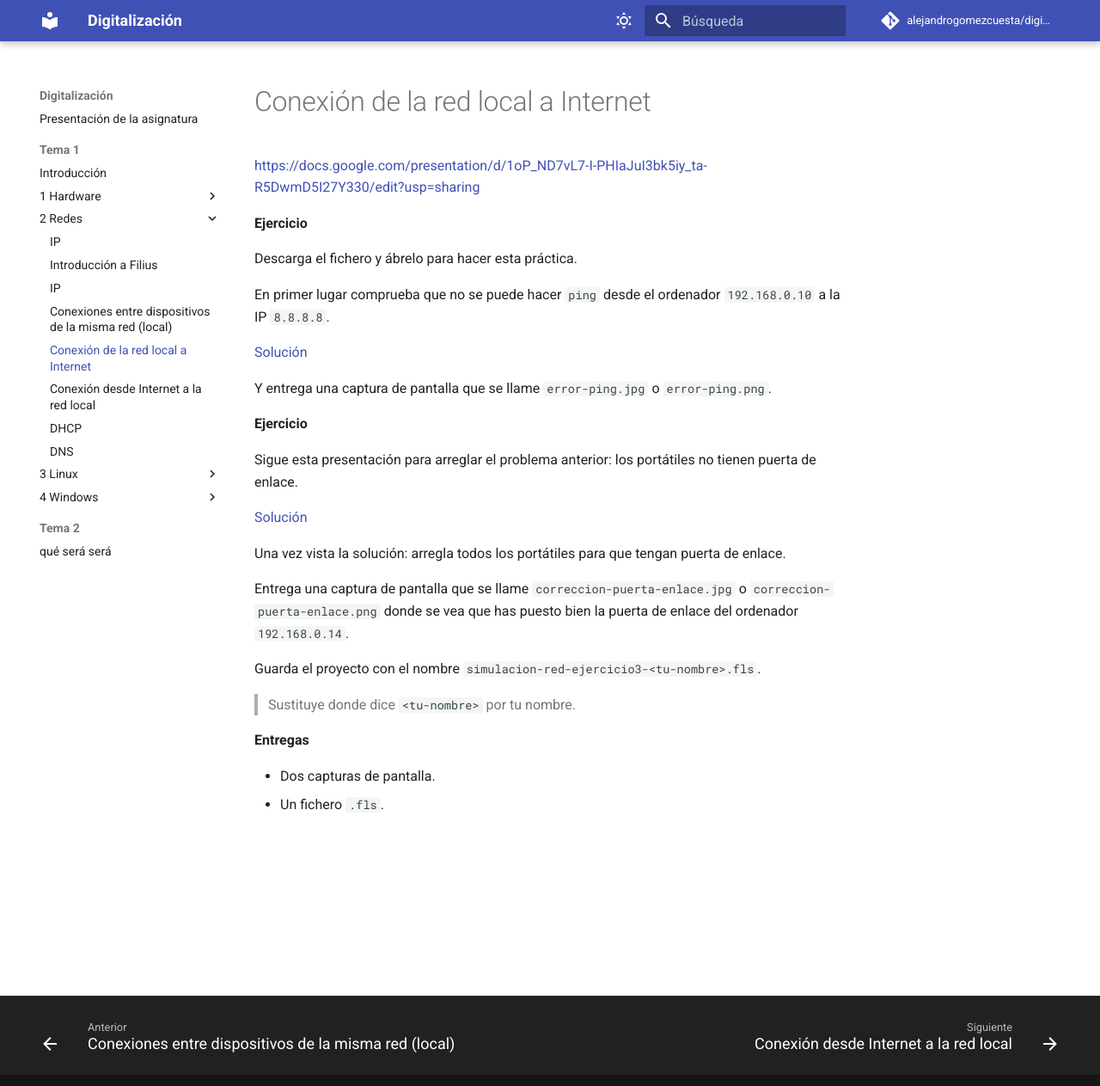
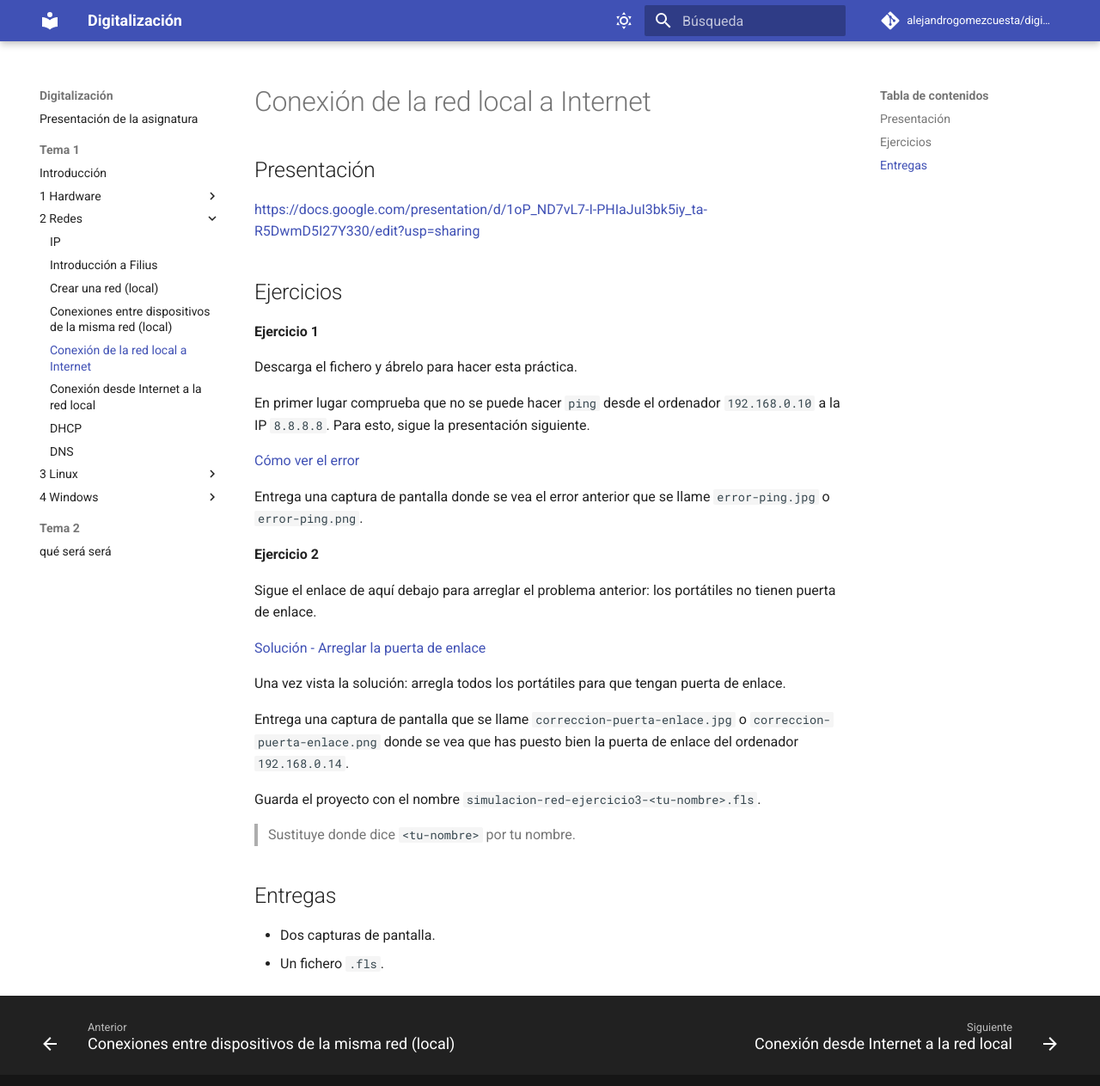
Before and after one commit to alejandrogomezcuesta/digitalizacion, an MkDocs documentation site: the page built from docs/tema 1/2-Redes/05-conexion-red-local-a-internet.md, in a window 1280 px wide and 1274 px high. Shown: the top 1263 px of the window at 86% size. Built offline with MkDocs 1.6.1 and Material for MkDocs 9.7.7, drawn with Linux system fonts in a browser that asks for light colours; comment, search, counter and statistics services are not loaded.

Commit message:
Correcciones de errores varias

```diff
--- a/docs/tema 1/2-Redes/03-como-se-crea-una-red-local.md
+++ b/docs/tema 1/2-Redes/03-como-se-crea-una-red-local.md
@@ -1,11 +1,11 @@
-# IP
+# Crear una red (local)
 
-**Presentación**
+## Presentación
 
 <https://docs.google.com/presentation/d/1CeZjAEcxtNCsZS6vtlDMavmGLh6Ov88U9WoGzldMldY>
 
 
-**Ejercicios**
+## Ejercicio
 
 Vamos a crear un proyecto de Filius donde creemos una red local como la de la presentación.
 
@@ -17,7 +17,7 @@ Guarda el proyecto como `simulacion-red-ejercicio1-<tu-nombre>.fls` y haz una ca
 
 [Solución](https://docs.google.com/presentation/d/1IPwk0OV2hL5XtjBNRCvuPKv3ZnMrOa-akxTbXmvxZu0/edit?usp=sharing)
 
-**Entregas**
+## Entregas
 
 - Una captura de pantalla.
 - Un fichero `.fls`.
--- a/docs/tema 1/2-Redes/05-conexion-red-local-a-internet.md
+++ b/docs/tema 1/2-Redes/05-conexion-red-local-a-internet.md
@@ -1,23 +1,27 @@
 # Conexión de la red local a Internet
+
+## Presentación
 
 <https://docs.google.com/presentation/d/1oP_ND7vL7-I-PHIaJuI3bk5iy_ta-R5DwmD5I27Y330/edit?usp=sharing>
 
-**Ejercicio**
+## Ejercicios
+
+**Ejercicio 1**
 
 Descarga el fichero <simulacion-red-internet-sin-dhcp.fls> y ábrelo para hacer esta práctica.
 
-En primer lugar comprueba que no se puede hacer `ping` desde el ordenador `192.168.0.10` a la IP `8.8.8.8`.
+En primer lugar comprueba que no se puede hacer `ping` desde el ordenador `192.168.0.10` a la IP `8.8.8.8`. Para esto, sigue la presentación siguiente.
 
-[Solución](https://docs.google.com/presentation/d/1kEmDYeaUeEnMgLIp_4BhQioJAuSx_oMcbWZquSxS5p4/edit?usp=sharing)
+[Cómo ver el error](https://docs.google.com/presentation/d/1kEmDYeaUeEnMgLIp_4BhQioJAuSx_oMcbWZquSxS5p4/edit?usp=sharing)
 
-Y entrega una captura de pantalla que se llame `error-ping.jpg` o `error-ping.png`.
+Entrega una captura de pantalla donde se vea el error anterior que se llame `error-ping.jpg` o `error-ping.png`.
 
 
-**Ejercicio**
+**Ejercicio 2**
 
-Sigue esta presentación para arreglar el problema anterior: los portátiles no tienen puerta de enlace.
+Sigue el enlace de aquí debajo para arreglar el problema anterior: los portátiles no tienen puerta de enlace.
 
-[Solución](https://docs.google.com/presentation/d/1Zzf_cWPrXeCcv1qqWsqKqVRGPf1MfKT2h6uI7qLj2_0/edit?usp=sharing)
+[Solución - Arreglar la puerta de enlace](https://docs.google.com/presentation/d/1Zzf_cWPrXeCcv1qqWsqKqVRGPf1MfKT2h6uI7qLj2_0/edit?usp=sharing)
 
 Una vez vista la solución: arregla todos los portátiles para que tengan puerta de enlace.
 
@@ -28,7 +32,7 @@ Guarda el proyecto con el nombre `simulacion-red-ejercicio3-<tu-nombre>.fls`.
 > Sustituye donde dice `<tu-nombre>` por tu nombre.
 
 
-**Entregas**
+## Entregas
 
 - Dos capturas de pantalla.
 - Un fichero `.fls`.
```
Also changed, not shown: docs/tema 1/2-Redes/04-conexiones-red-local.md (+9 -5 lines), docs/tema 1/2-Redes/06-conexion-internet-a-red-local.md (+7 -3 lines), docs/tema 1/2-Redes/07-dhcp.md (+3 -3 lines), docs/tema 1/2-Redes/08-dns.md (+4 -4 lines).
